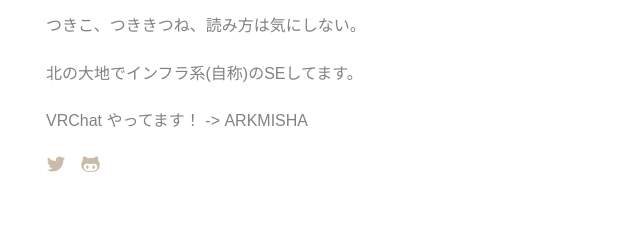
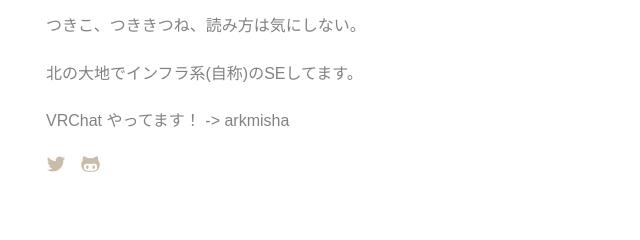
Before and after one commit to tuki9ko/homepage, a plain HTML site: page about.html in a window 1280 px wide. Shown: the part 274-514 px from the top of the page, 569-1209 px from the left. Drawn offline with Linux system fonts and the light colour scheme; files whose address does not match are found by name.

Commit message:
vrchat id fix

```diff
--- a/about.html
+++ b/about.html
@@ -83,7 +83,7 @@
 							<h3>月狐</h3>
 							<p>つきこ、つききつね、読み方は気にしない。</p>
 							<p>北の大地でインフラ系(自称)のSEしてます。</p>
-							<p>VRChat やってます！ -> ARKMISHA</p>
+							<p>VRChat やってます！ -> arkmisha</p>
 							<ul class="fh5co-social-icons">
 								<li><a href="https://twitter.com/tuki9ko/"><i class="icon-twitter"></i></a></li>
 								<li><a href="https://github.com/tuki9ko/"><i class="icon-github"></i></a></li>
```
